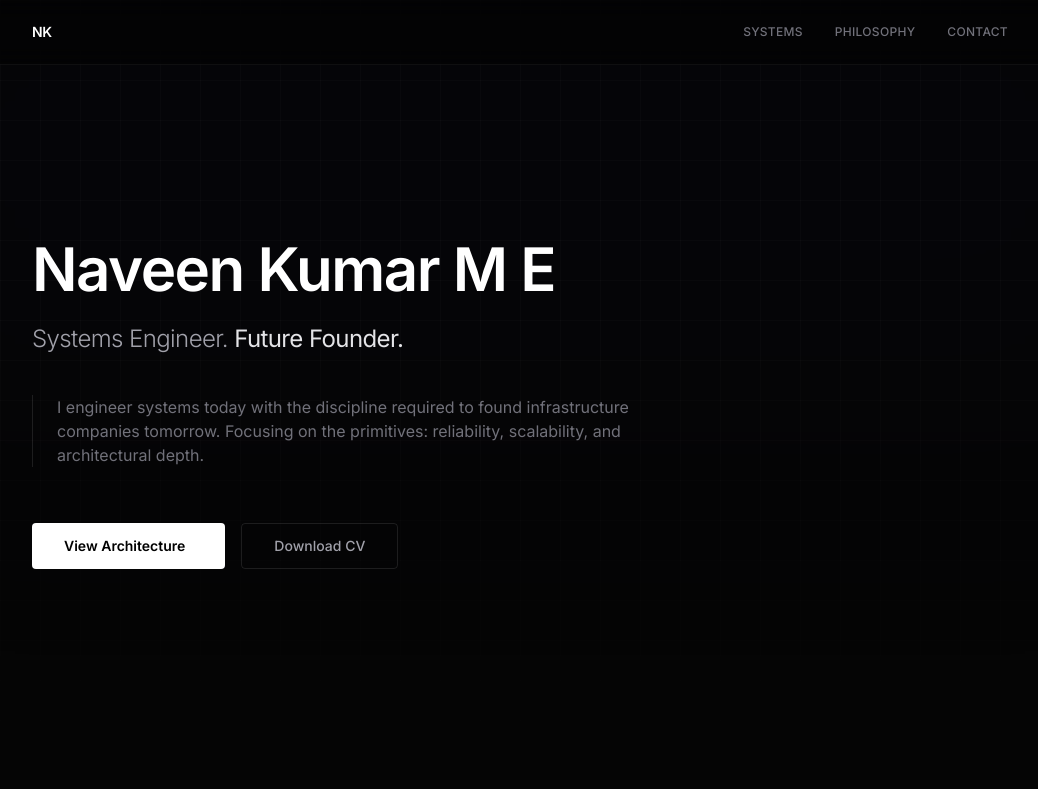
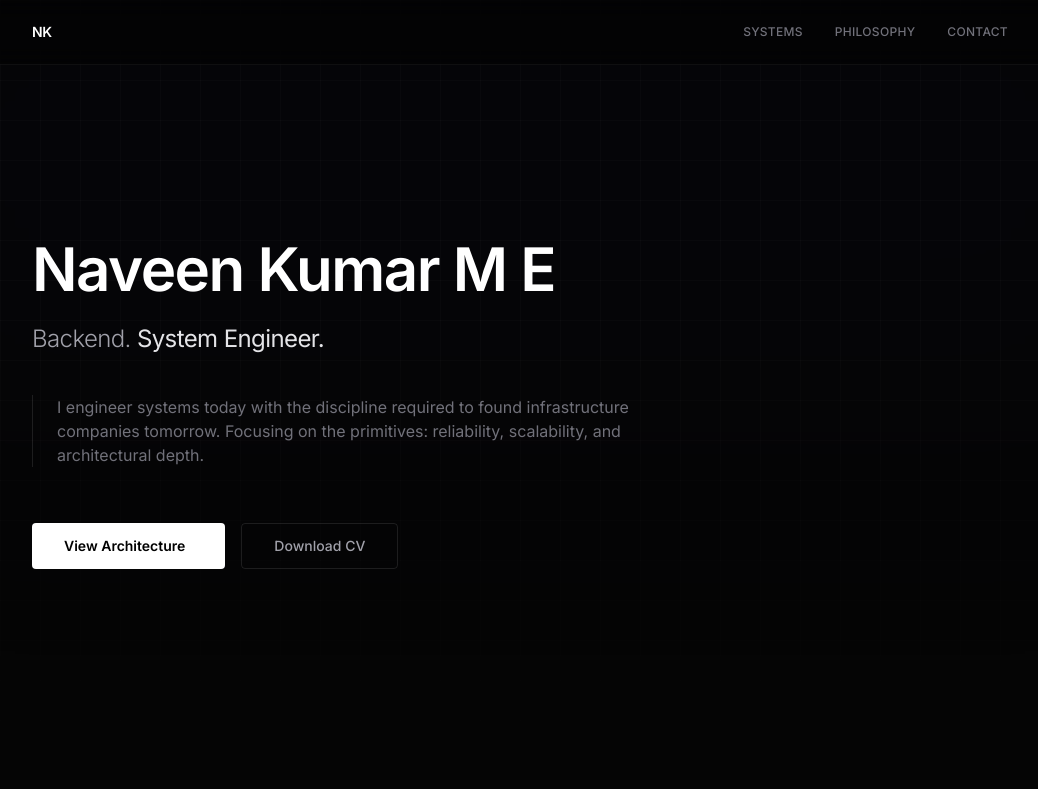
Before and after one commit to naveencmy/My_CV, a plain HTML site: page index.html in a window 1280 px wide. Shown: the top 789 px of the page, without its empty margins (120-1158 px from the left). Drawn offline with nearby package versions, Linux system fonts and the light colour scheme; some icons are missing.

Commit message:
commit the change in title in  my CV

```diff
--- a/index.html
+++ b/index.html
@@ -1,7 +1,7 @@
 <html lang="en" class="scroll-smooth"><head>
     <meta charset="UTF-8">
     <meta name="viewport" content="width=device-width, initial-scale=1.0">
-    <title>Naveen Kumar M E | Systems Engineer &amp; Founder</title>
+    <title>Naveen Kumar M E | Systems Engineer &amp; Backend</title>
     <script src="https://cdn.tailwindcss.com"></script>
     <script src="https://code.iconify.design/iconify-icon/1.0.7/iconify-icon.min.js"></script>
     <style>
@@ -119,7 +119,7 @@
                 <!-- Title & Positioning -->
                 <div class="animate-intro delay-100">
                      <h2 class="text-xl md:text-2xl text-zinc-400 font-light tracking-tight leading-snug">
-                        Systems Engineer. <span class="text-zinc-200 font-normal">Future Founder.</span>
+                        Backend. <span class="text-zinc-200 font-normal">System Engineer.</span>
                     </h2>
                 </div>
 
```
